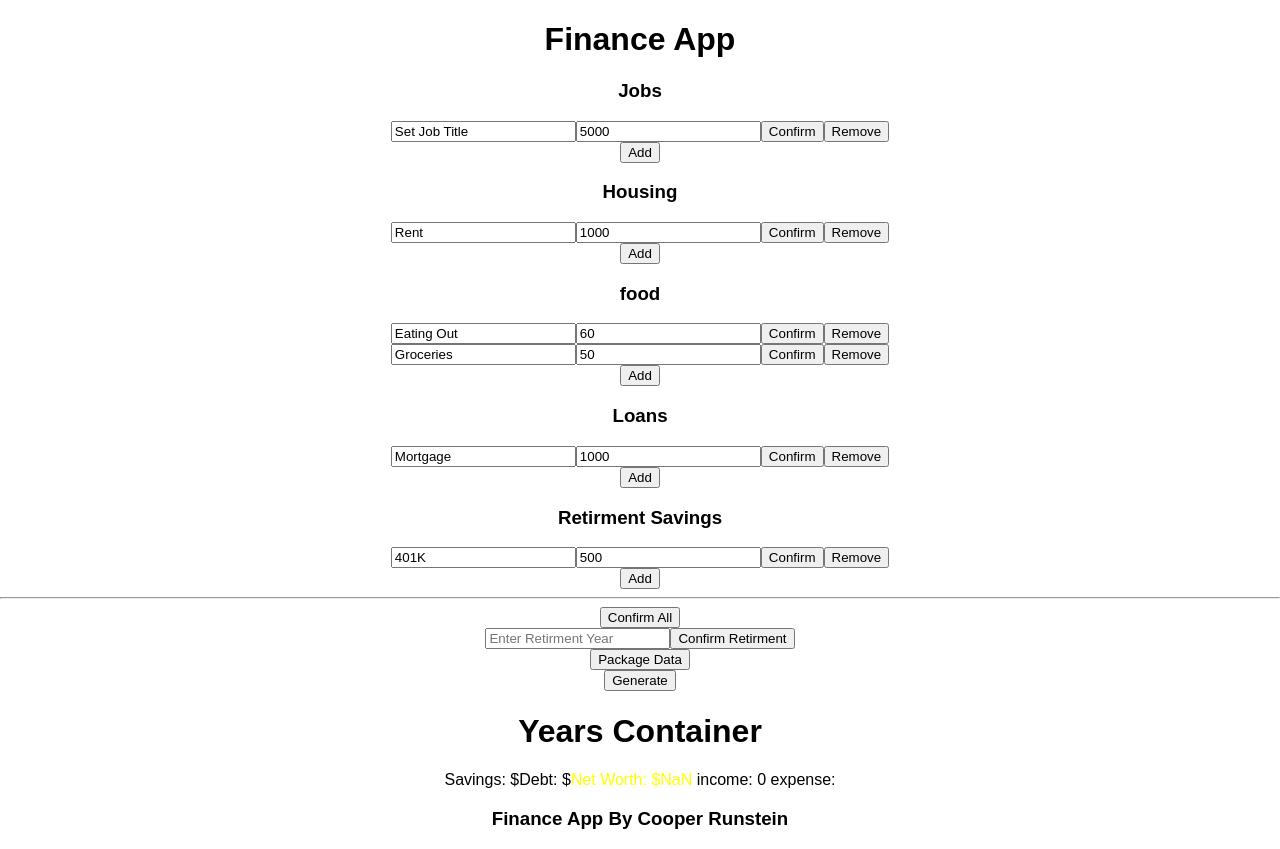
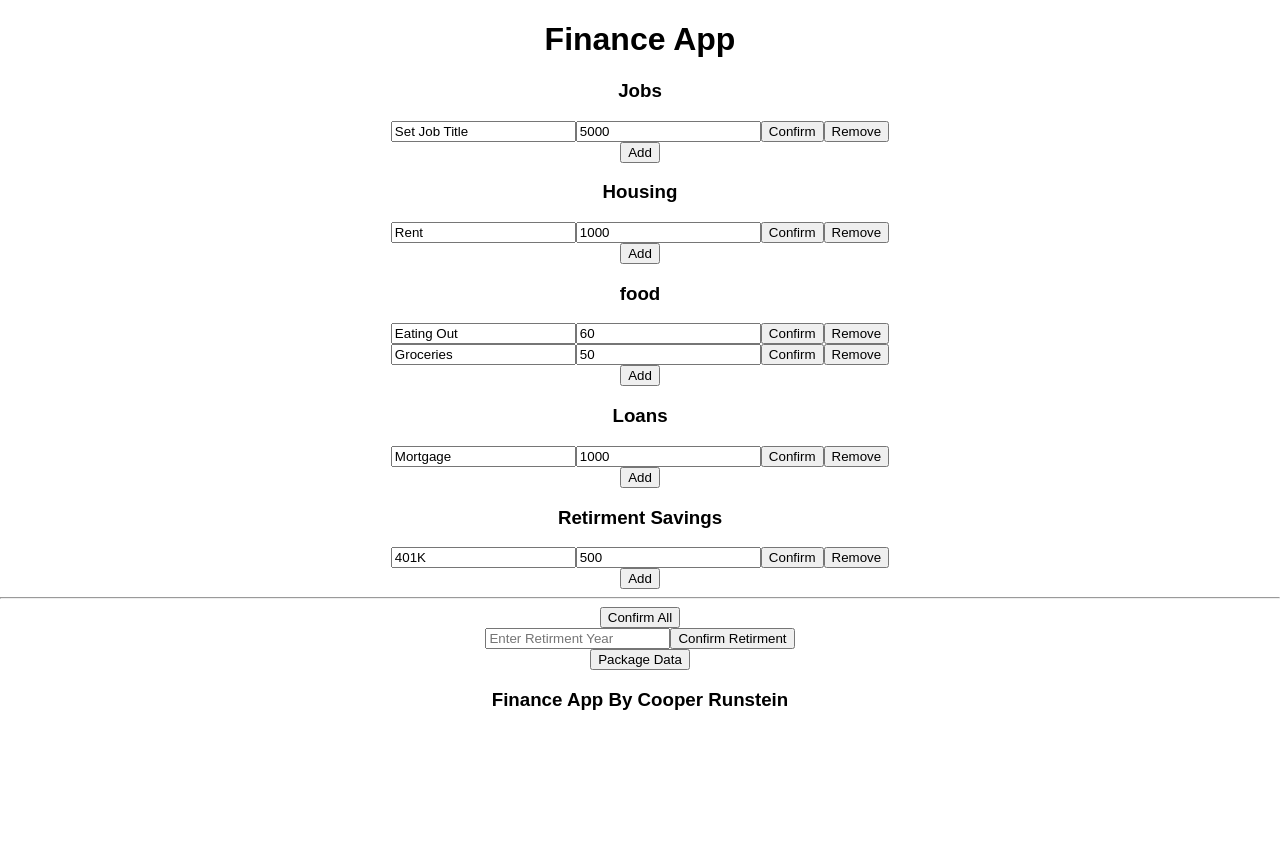
Before and after one commit to Cooper-Runstein/React-Personal-Finance-App, a React (Create React App) app: page / in a window 1280 px wide. After the commit the page ends 800 px from the top, so only its background shows below. Built offline with nearby package versions, Linux system fonts and the light colour scheme.

Commit message:
Start and Years display based on state vals

```diff
--- a/src/App.js
+++ b/src/App.js
@@ -26,6 +26,12 @@ class App extends Component {
       years: [
 
       ],
+      displays: {
+        displayCounter: false,
+        displayStartForm: true,
+        displayYears: false
+      }
+
 
     }
   }
@@ -57,7 +63,7 @@ class App extends Component {
   }
 
   generateYears = (e) =>{
-    e.preventDefault();
+    // e.preventDefault();
     const years = [];
     let numYears = this.getNumberOfRows(this.state.packagedData.retirmentYear)
     for (let i = 0; i < numYears; i++){
@@ -290,7 +296,14 @@ class App extends Component {
     this.setState({
       ...this.state,
       packagedData: packagedData,
+      displays: {
+        ...this.state.displays,
+        displayStartForm: false,
+        displayYears: true
+      }
     })
+    setTimeout(this.generateYears, 1)
+
   }
 
   getRetirmentYear = ()=>{
@@ -306,11 +319,19 @@ class App extends Component {
     return (
       <div className="App">
         <Header />
+        {
+          this.state.displays.displayStartForm ?
           <Start
           getStartingFormData = {this.getStartingFormData}
           year = {this.state.date}
         />
-          <button onClick = {this.generateYears}>Generate</button>
+        :
+        false
+        }
+
+
+        {
+          this.state.displays.displayYears ?
           <YearsContainer
           retirmentYear = {this.getRetirmentYear}
           currentYear = {this.state.date}
@@ -323,6 +344,14 @@ class App extends Component {
           onConfirm = {this.onConfirm}
           addInstance = {this.addInstance}
         />
+
+        :
+        false
+
+        }
+
+        {
+          this.state.displays.displayCounter ?
           <Counter
             income = {this.getIncome()}
             // expense = {this.getExpenses()}
@@ -330,6 +359,10 @@ class App extends Component {
             // savings = {this.getSavings()}
             retirment = {this.getRetirmentYear()}
           />
+          :
+          false
+        }
+
         <Footer />
       </div>
     );
--- a/src/Components/Counter.js
+++ b/src/Components/Counter.js
@@ -5,6 +5,8 @@ export default class Counter extends React.Component {
     constructor(props){
     super(props)
     this.state = {
+        currentNetColor: "green",
+        netWorth: 5000,
 
     }
     }
@@ -34,7 +36,7 @@ export default class Counter extends React.Component {
         <div id="counter">
             <span>Savings: ${this.props.savings}</span>
             <span>Debt: ${this.props.debt}</span>
-            <span style={this.netWorthColor(this.props)}>Net Worth: ${this.props.savings - this.props.debt}</span>
+            <span style={{color: this.state.currentNetColor}}>Net Worth: ${this.netWorth}</span>
             <span>{this.getYearsToRetirment(this.props)}</span>
             <span> income: {this.props.income} </span>
             <span> expense: {this.props.expense} </span>
```
Lines whose indentation alone changed are shown as unchanged.
